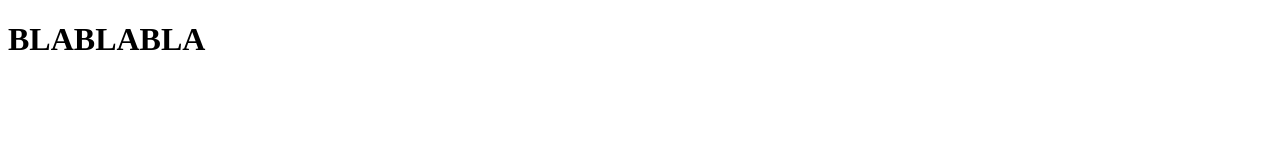
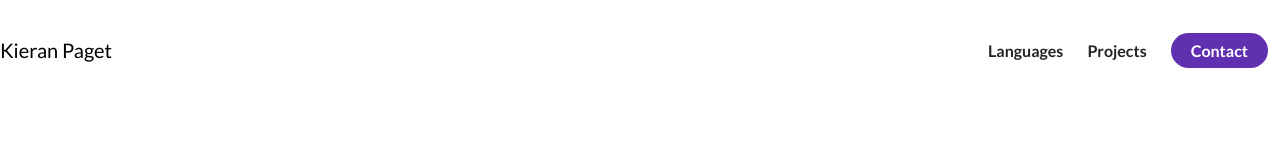
Before and after one commit to kieranp-96/Fes-basic-portfolio, a plain HTML site: page index.html in a window 1280 px wide. Drawn offline with Linux system fonts and the light colour scheme.

Commit message:
added assets

```diff
--- a/index.html
+++ b/index.html
@@ -5,10 +5,40 @@
   <meta http-equiv="X-UA-Compatible" content="IE=edge">
   <meta name="viewport" content="width=device-width, initial-scale=1.0">
   <title>Basic Portfolio</title>
+  <link rel="stylesheet" href="styles/styles.css">
 </head>
 <body>
+<section id="about__me">
+  <nav>
+    <div class="personal__logo">Kieran Paget</div>
+    <ul class="nav__link--list">
+      <li>
+        <a href="" class="
+        nav__link--anchor
+        link__hover-effect
+        link__gover-effect--black"
+        >Languages</a>
+      </li>
 
-  <h1>BLABLABLA</h1>
+      <li>
+        <a href="" class="
+        nav__link--anchor
+        link__hover-effect
+        link__gover-effect--black"
+        >Projects</a>
+      </li>
+
+      <li>
+        <a href="" class="
+        nav__link--anchor
+        nav__link--anchor-primary
+        ">Contact</a>
+      </li>
+
+
+    </ul>
+  </nav>
+</section>
 
 </body>
 </html>
--- a/styles/styles.css
+++ b/styles/styles.css
@@ -0,0 +1,62 @@
+
+@import url('https://fonts.googleapis.com/css2?family=Lato:wght@400;700&display=swap');
+/* Default styling */
+*{
+  font-family: 'Lato', sans-serif;
+  padding: 0;
+  margin: 0%;
+  box-sizing: border-box;
+}
+
+h1, h2, h3, h4, h5, h6, span{
+  color: #242424;
+  text-align: center;
+  line height: 1.25;
+}
+
+p{
+ line height: 1.5;
+ font-size: 16px;
+}
+li{
+  list-style: none;
+}
+
+/* Navigatioon bar */
+
+nav{
+  justify-content: space-between;
+  align-items: center;
+  height: 100px;
+  width: 100%;
+  max width: 1000px;
+  margin: 0 auto;
+  display: flex;
+}
+
+.nav__link--list{
+  display: flex;
+}
+
+.nav__link--anchor{
+  margin: 0 12px;
+  color: #242424;
+  text-decoration: none;
+  font-weight: 700;
+}
+
+.nav__link--anchor-primary{
+  background-color: #6030b1;
+  padding: 8px 20px;
+  border-radius: 20px;
+  color: white;
+  transition: all 300ms ease;
+}
+
+.nav__link--anchor-primary:hover{
+  background-color: #7501a3;
+}
+
+.personal__logo{
+  font-size: 20px;
+}
```
Also changed, not shown: assets/chat.png (added), assets/dashboard.png (added), assets/logo.svg (added), assets/loopit.png (added), assets/me.jpeg (added), assets/undraw_websites.svg (added), 1 other file.
